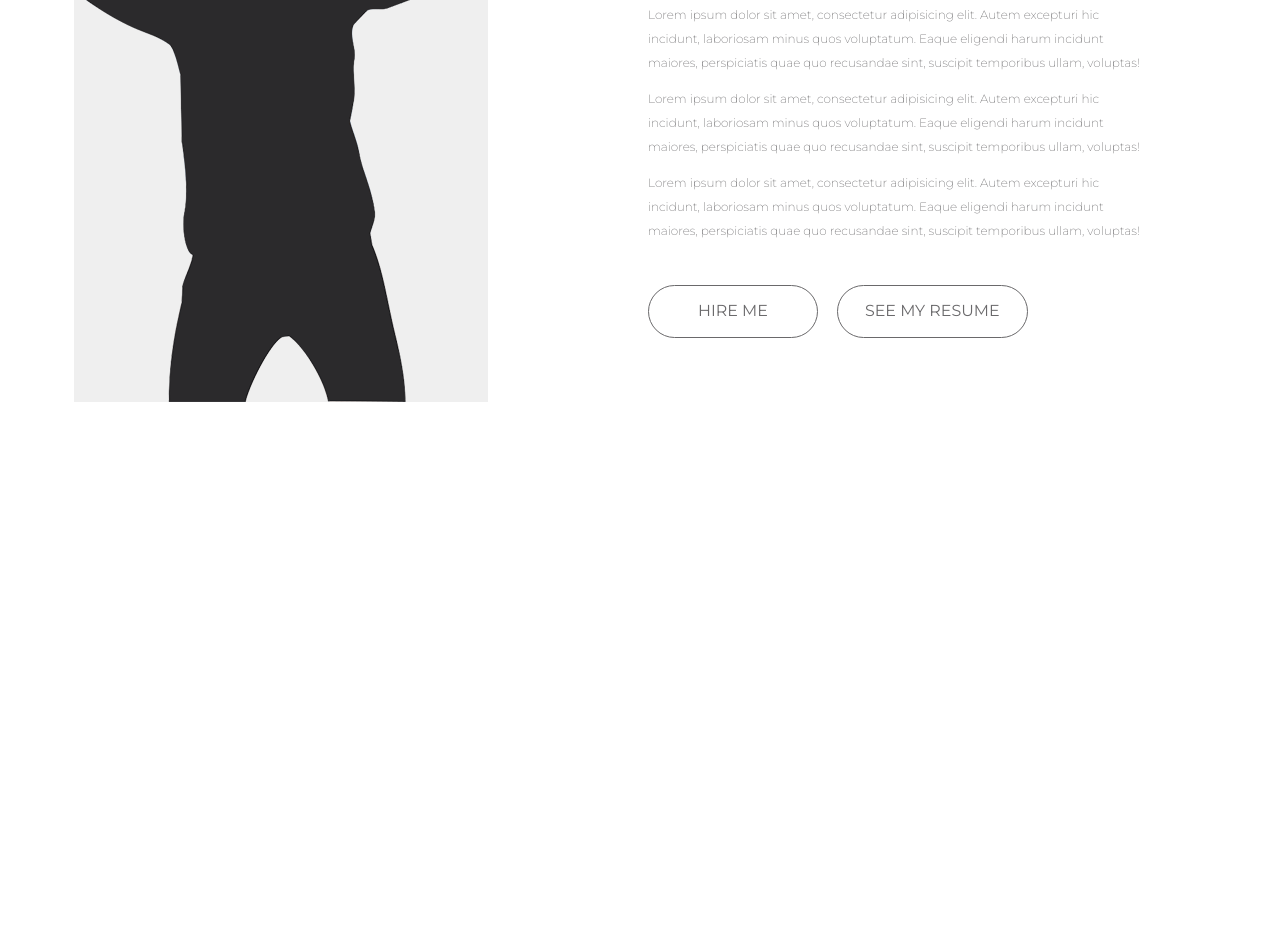
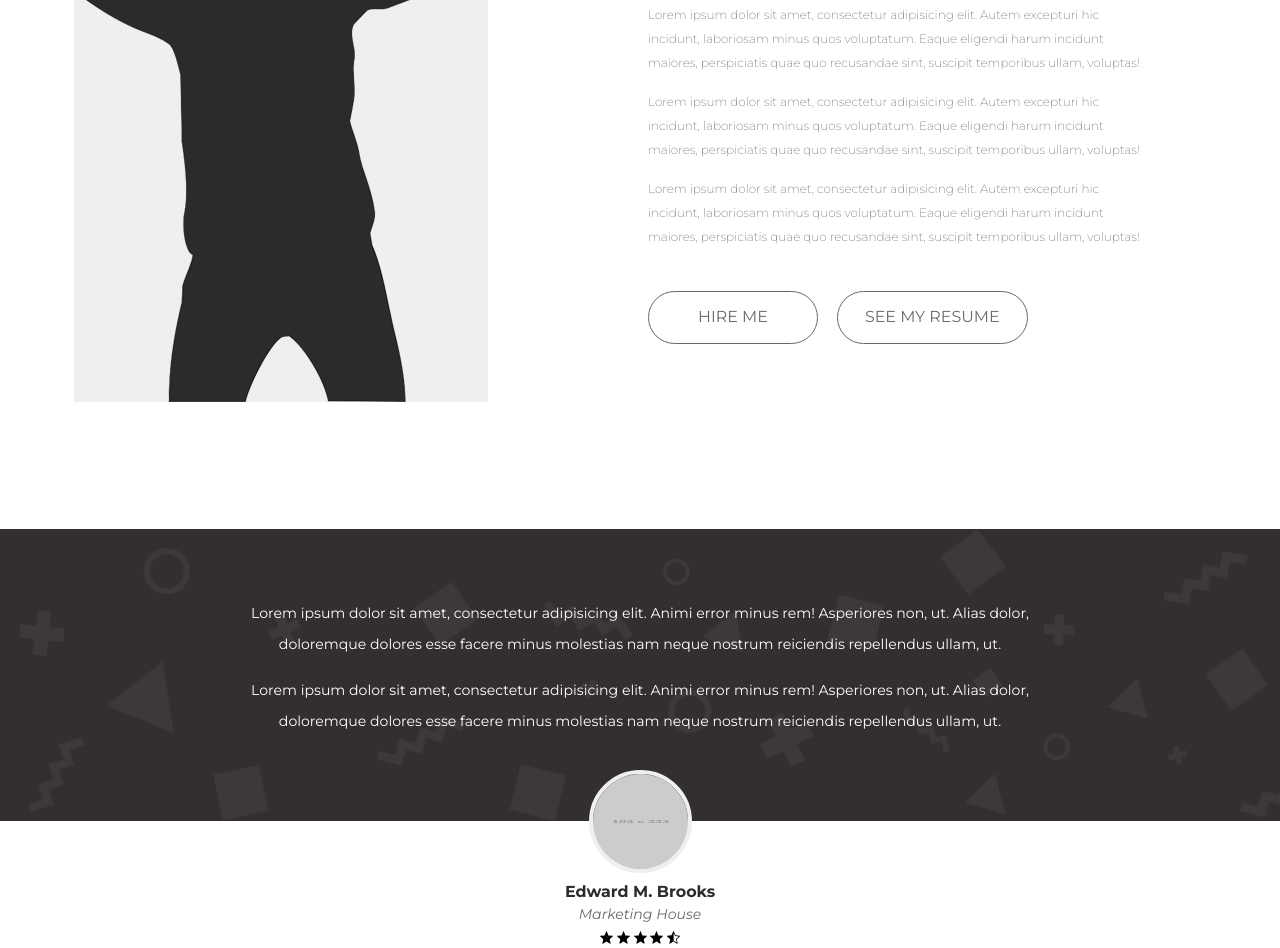
Before and after one commit to AndreyUA/portfolio, a plain HTML site: page index.html in a window 1280 px wide. Shown: the part 1908-2856 px from the top of the page. Before the commit the page ends 2437 px from the top, so only its background shows below. Drawn offline with Linux system fonts and the light colour scheme; placeholder pictures from the web are drawn by us.

Commit message:
13 January commit

```diff
--- /dev/null
+++ b/css/blocks/reviews.less
@@ -0,0 +1,61 @@
+.reviews {
+  position: relative;
+  padding: 4.6rem 0;
+  background: #332F30 url('../images/reviews bg.png') center no-repeat;
+  background-size: cover;
+}
+
+.reviews__item {
+  width: 100%;
+  max-width: 830px;
+  margin: 0 auto;
+}
+
+.reviews__text {
+  color: @white;
+  font-size: 0.94rem;
+  line-height: 2.2;
+  text-align: center;
+}
+
+.reviews__author {
+  width: 100%;
+  text-align: center;
+  position: absolute;
+  top: 100%;
+  left: 0;
+  z-index: 1;
+
+  margin-top: -51.5px;
+}
+
+.reviews_photo {
+  display: block;
+  margin: 0 auto 0.6rem auto;
+  border-radius: 50%;
+  width: 103px;
+  height: 103px;
+
+  border: 4px solid #EFEFEF;
+}
+
+.reviews__name {
+  font-size: 1.06rem;
+  color: @black;
+  font-weight: 700;
+  margin-bottom: 0.3rem;
+}
+
+.reviews__company {
+  color: @grey;
+  font-size: 0.94rem;
+  font-style: italic;
+  font-weight: 300;
+
+  margin-bottom: 0.4rem;
+}
+
+.reviews__star {
+  height: 13px;
+  width: 13px;
+}
--- a/css/style.less
+++ b/css/style.less
@@ -12,6 +12,10 @@ body {
 
 h1, h2, h3, h4, h5, h6 {
   margin: 0;
+}
+
+p {
+  margin: 0 0 1rem 0;
 }
 
 *,
@@ -34,6 +38,7 @@ h1, h2, h3, h4, h5, h6 {
 @import "blocks/portfolio";
 @import "blocks/work";
 @import "blocks/about";
+@import "blocks/reviews";
 
 /* helpers */
 
--- a/index.html
+++ b/index.html
@@ -210,5 +210,30 @@
         </div> <!-- container -->
     </section>
 
+    <!-- reviews -->
+    <div class="reviews">
+        <div class="container">
+            <div class="reviews__item">
+                <div class="reviews__text">
+                    <p>Lorem ipsum dolor sit amet, consectetur adipisicing elit. Animi error minus rem! Asperiores non, ut. Alias dolor, doloremque dolores esse facere minus molestias nam neque nostrum reiciendis repellendus ullam, ut.</p>
+                    <p>Lorem ipsum dolor sit amet, consectetur adipisicing elit. Animi error minus rem! Asperiores non, ut. Alias dolor, doloremque dolores esse facere minus molestias nam neque nostrum reiciendis repellendus ullam, ut.</p>
+                </div>
+
+                <div class="reviews__author">
+                    <img class="reviews_photo" src="https://placehold.it/103/333" alt="">
+                    <div class="reviews__name">Edward M. Brooks</div>
+                    <div class="reviews__company">Marketing House</div>
+                    <div class="reviews__rating">
+                        <img class="reviews__star" src="images/svg/star-full.svg" width="13" height="13" alt="">
+                        <img class="reviews__star" src="images/svg/star-full.svg" width="13" height="13" alt="">
+                        <img class="reviews__star" src="images/svg/star-full.svg" width="13" height="13" alt="">
+                        <img class="reviews__star" src="images/svg/star-full.svg" width="13" height="13" alt="">
+                        <img class="reviews__star" src="images/svg/star-half.svg" width="13" height="13" alt="">
+                    </div>
+                </div>
+            </div> <!-- reviews__item -->
+        </div> <!-- container -->
+    </div> <!-- reviews -->
+
 </body>
 </html>
```
Also changed, not shown: css/style.css, images/reviews bg.png (added), images/svg/star-full.svg (added), images/svg/star-half.svg (added), 1 other file.
